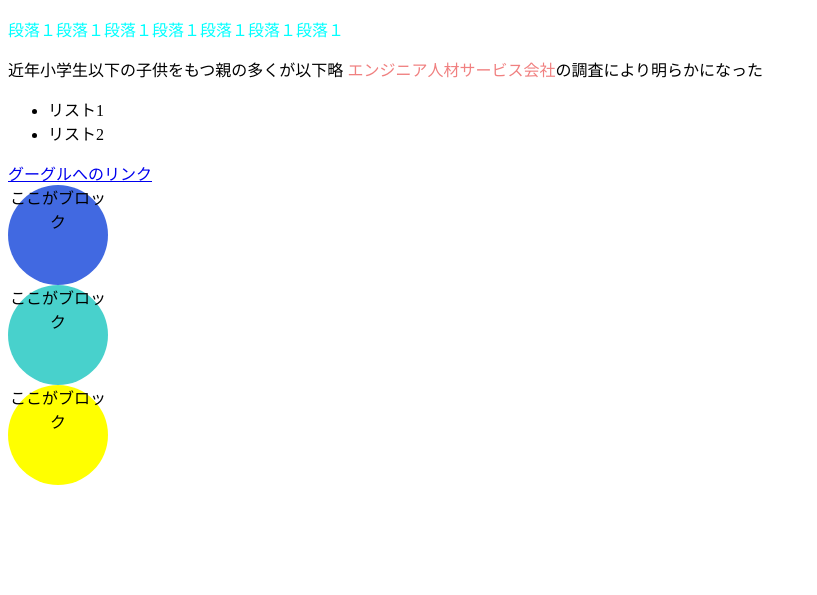
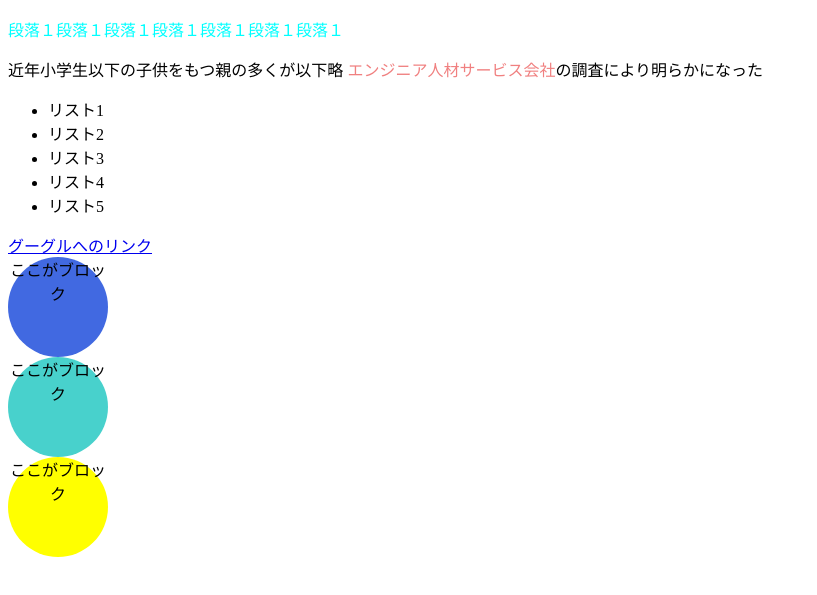
Before and after one commit to Gwey-Masao/zarc, a plain HTML site: page index.html in a window 1280 px wide. Shown: the part 127-722 px from the top of the page, without its empty margins (0-817 px from the left). Drawn offline with Linux system fonts and the light colour scheme.

Commit message:
再編集

```diff
--- a/index.html
+++ b/index.html
@@ -18,7 +18,9 @@
 <ul>
     <li>リスト1</li>
     <li>リスト2</li>
-
+    <li>リスト3</li>
+    <li>リスト4</li>
+    <li>リスト5</li>
 </ul>
 <a href="https://www.google.com/?hl=ja">グーグルへのリンク</a>
   <div class="box1">ここがブロック</div>
```
